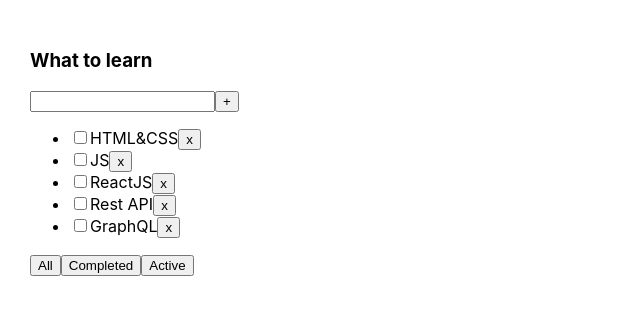
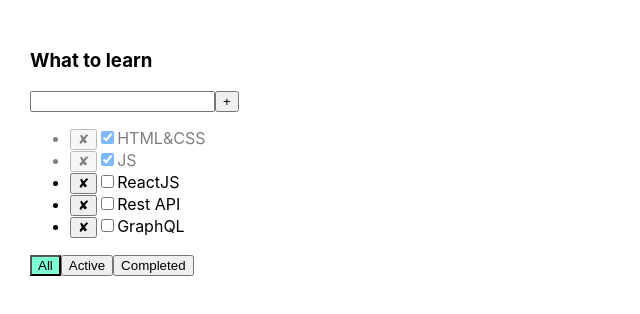
Before and after one commit to Dro5zd/it-incubator-todolist-ts-001, a React (Create React App) app: page / in a window 1280 px wide. Shown: the top 314 px of the page, without its empty margins (0-640 px from the left). Built offline with nearby package versions, Linux system fonts and the light colour scheme.

Commit message:
Lesson 4 end

```diff
--- a/src/App.tsx
+++ b/src/App.tsx
@@ -3,16 +3,16 @@ import './App.css';
 import {Todolist} from './Todolist';
 import {v1} from 'uuid';
 
-export type FilterValuesType = "all" | "active" | "completed";
+export type FilterValuesType = 'all' | 'active' | 'completed';
 
 function App() {
 
     let [tasks, setTasks] = useState([
-        {id: v1(), title: "HTML&CSS", isDone: true},
-        {id: v1(), title: "JS", isDone: true},
-        {id: v1(), title: "ReactJS", isDone: false},
-        {id: v1(), title: "Rest API", isDone: false},
-        {id: v1(), title: "GraphQL", isDone: false},
+        {id: v1(), title: 'HTML&CSS', isDone: true},
+        {id: v1(), title: 'JS', isDone: true},
+        {id: v1(), title: 'ReactJS', isDone: false},
+        {id: v1(), title: 'Rest API', isDone: false},
+        {id: v1(), title: 'GraphQL', isDone: false},
     ]);
 
     function removeTask(id: string) {
@@ -25,14 +25,14 @@ function App() {
         setTasks([task, ...tasks]);
     }
 
-    let [filter, setFilter] = useState<FilterValuesType>("all");
+    let [filter, setFilter] = useState<FilterValuesType>('all');
 
     let tasksForTodolist = tasks;
 
-    if (filter === "active") {
+    if (filter === 'active') {
         tasksForTodolist = tasks.filter(t => !t.isDone);
     }
-    if (filter === "completed") {
+    if (filter === 'completed') {
         tasksForTodolist = tasks.filter(t => t.isDone);
     }
 
@@ -57,7 +57,8 @@ function App() {
                       removeTask={removeTask}
                       changeFilter={changeFilter}
                       addTask={addTask}
-                      ChangeStatus={ChangeStatus}/>
+                      ChangeStatus={ChangeStatus}
+                      filter={filter}/>
 
         </div>
     );
--- /dev/null
+++ b/src/Todolist.module.css
@@ -0,0 +1,15 @@
+.error {
+    border: red 1px solid;
+}
+
+.errorMessage {
+    color: red;
+}
+
+.activeFilter {
+    background-color: aquamarine;
+}
+
+.isDone {
+    opacity: 0.5
+}
--- a/src/Todolist.tsx
+++ b/src/Todolist.tsx
@@ -1,107 +1,100 @@
-import React, {ChangeEvent, ChangeEventHandler, KeyboardEvent, useState} from 'react';
-import {FilterValuesType} from './App';
-import {Button} from "./conponents/Button";
-import {FullInput} from "./conponents/Full input";
+import React, {ChangeEvent, KeyboardEvent, useState} from 'react';
+import {FilterValuesType} from "./App";
+import classes from './Todolist.module.css'
 
-type TaskType = {
-    id: string
-    title: string
+export type ObjectType = {
+    id: string,
+    title: string,
     isDone: boolean
 }
 
-type PropsType = {
-    title: string
-    tasks: Array<TaskType>
-    removeTask: (taskId: string) => void
-    changeFilter: (value: FilterValuesType) => void
+type TodolistPropsType = {
+    title: string,
+    tasks: ObjectType[]
+    removeTask: (id: string) => void
     addTask: (title: string) => void
-    ChangeStatus: (id: string, isDone: boolean)=>void
+    ChangeStatus: (taskId: string, isDone: boolean) => void
+    changeFilter: (filter: FilterValuesType) => void
+    filter: FilterValuesType
 }
 
-export function Todolist(props: PropsType) {
+export const Todolist = (props: TodolistPropsType) => {
+    const [title, setTitle] = useState('')
 
-    // let [title, setTitle] = useState("")
-    //
-    // const addTask = () => {
-    //     props.addTask(title)
-    //     setTitle('')
-    // }
-    //
-    // const onChangeHandler = (e: ChangeEvent<HTMLInputElement>) => {
-    //     setTitle(e.currentTarget.value)
-    // }
-    //
-    // const onKeyPressHandler = ({charCode}: KeyboardEvent<HTMLInputElement>) => {
-    //     if (charCode === 13) {
-    //         addTask();
-    //     }
-    // }
+    const [error, setError] = useState<string | null>(null)
 
-    // const onAllClickHandler = () => {
-    //     props.changeFilter('all')
-    // }
-    // const onActiveClickHandler = () => {
-    //     props.changeFilter('active')
-    // }
-    // const onCompletedClickHandler = () => {
-    //     props.changeFilter('completed')
-    // }
+    const onChangeInputHandler = (event: ChangeEvent<HTMLInputElement>) => {
+        setTitle(event.currentTarget.value)
+    }
+    const onClickAddTaskButtonHandler = () => {
+        if (title.trim() !== '') {
+            props.addTask(title.trim())
+            setTitle('')
+        } else {
+            setError('Field is require')
+        }
 
-    const changeFilterHandler = (value: FilterValuesType) => {
+    }
+    const onKeyPressHandler = (event: KeyboardEvent<HTMLInputElement>) => {
+        setError(null)
+        if (event.key === 'Enter') {
+            onClickAddTaskButtonHandler()
+        }
+    }
+    const onClickChangeFilterHandler = (value: FilterValuesType) => {
         props.changeFilter(value)
     }
-    const onClickHandler = (Tid: string) => {
-        return props.removeTask(Tid)
+    const onClickRemoveTasksButtonHandler = (iId: string) => {
+        props.removeTask(iId)
     }
 
-    const callbackForFullInput = (title: string) => {
-        props.addTask(title)
-    }
 
-    return <div>
+    return (
+        <div>
             <h3>{props.title}</h3>
             <div>
-            <FullInput callback={callbackForFullInput}/>
-            {/*<input value={title}*/}
-            {/*       onChange={onChangeHandler}*/}
-            {/*       onKeyPress={onKeyPressHandler}*/}
-            {/*/>*/}
+                <input onKeyPress={onKeyPressHandler}
+                       value={title}
+                       onChange={onChangeInputHandler}
+                       className={error ? classes.error : ''}
+                />
+                <button onClick={onClickAddTaskButtonHandler}>+</button>
+                {error && <div className={classes.errorMessage}>{error}</div>}
+            </div>
 
-            {/*<button onClick={addTask}>+</button>*/}
-            {/*<Button name='+' callback={() => addTask()}/>*/}
-        </div>
-        <ul>
+            <ul >
                 {
-                props.tasks.map(t => {
+                    props.tasks.map((i) => {
 
-                    // const onClickHandler = () => props.removeTask(t.id)
-                    const onClickChangeHandler = (e: ChangeEvent<HTMLInputElement>) => {
-                        let newIsDoneValue = e.currentTarget.checked
-                        props.ChangeStatus(t.id, newIsDoneValue)
+                        const changeStatusHandler = (event: ChangeEvent<HTMLInputElement>) => {
+                            props.ChangeStatus(i.id, event.currentTarget.checked)
                         }
-                    return <li key={t.id}>
-                        <input onChange={onClickChangeHandler} type="checkbox" />
-                        <span>{t.title}</span>
-                        {/*<button onClick={() => onClickHandler(t.id)}>x</button>*/}
-                        <Button name='x' callback={() => onClickHandler(t.id)}/>
+                        return (
+                            <li key={i.id}
+                                className={i.isDone ? classes.isDone : ''}>
+                                <button onClick={() => onClickRemoveTasksButtonHandler(i.id)}>✘</button>
+                                <input type="checkbox"
+                                       checked={i.isDone}
+                                       onChange={changeStatusHandler}
+                                />
+                                <span>{i.title}</span>
                             </li>
+                        )
                     })
                 }
             </ul>
+
             <div>
-            {/*<button onClick={ onAllClickHandler }>All</button>*/}
-            {/*<button onClick={ onActiveClickHandler }>Active</button>*/}
-            {/*<button onClick={ onCompletedClickHandler }>Completed</button>*/}
-
-            {/*<button onClick={() => changeFilterHandler('all')}>All</button>*/}
-            {/*<button onClick={() => changeFilterHandler('active')}>Active</button>*/}
-            {/*<button onClick={() => changeFilterHandler('completed')}>Completed</button>*/}
-
-            <Button name='All' callback={() => changeFilterHandler('all')}/>
-            <Button name='Completed' callback={() => changeFilterHandler('completed')}/>
-            <Button name='Active' callback={() => changeFilterHandler('active')}/>
-
-
+                <button className={props.filter === 'all' ? classes.activeFilter : ''}
+                        onClick={() => onClickChangeFilterHandler('all')}>All
+                </button>
+                <button className={props.filter === 'active' ? classes.activeFilter : ''}
+                        onClick={() => onClickChangeFilterHandler('active')}>Active
+                </button>
+                <button className={props.filter === 'completed' ? classes.activeFilter : ''}
+                        onClick={() => onClickChangeFilterHandler('completed')}>Completed
+                </button>
             </div>
         </div>
-}
+    );
+};
--- a/src/conponents/Button.tsx
+++ /dev/null
@@ -1,16 +0,0 @@
-import React from 'react';
-
-type ButtonProps = {
-    name: string
-    callback: ()=> void
-}
-
-export const Button = (props: ButtonProps) => {
-    const callBack = () => {
-        props.callback()
-    }
-
-    return (
-        <button onClick={callBack}>{props.name}</button>
-    );
-};
--- a/src/conponents/Full input.tsx
+++ /dev/null
@@ -1,36 +0,0 @@
-import React, {ChangeEvent, KeyboardEvent, useState} from 'react';
-import {Button} from "./Button";
-
-type FullInputProps = {
-    callback: (title: string) => void
-}
-
-export const FullInput = (props: FullInputProps) => {
-    let [title, setTitle] = useState("")
-
-    const onChangeHandler = (e: ChangeEvent<HTMLInputElement>) => {
-        setTitle(e.currentTarget.value)
-    }
-
-
-    const onKeyPressHandler = (e: KeyboardEvent<HTMLInputElement>) => {
-        if (e.key === 'Enter') {
-            addTask();
-        }
-    }
-
-        const addTask = () => {
-            props.callback(title.trim())
-            setTitle('')
-        }
-
-        return (
-            <div>
-                <input value={title}
-                       onChange={onChangeHandler}
-                       onKeyPress={onKeyPressHandler}
-                />
-                <Button name='+' callback={() => addTask()}/>
-            </div>
-        );
-    };
```
Lines whose indentation alone changed are shown as unchanged.
